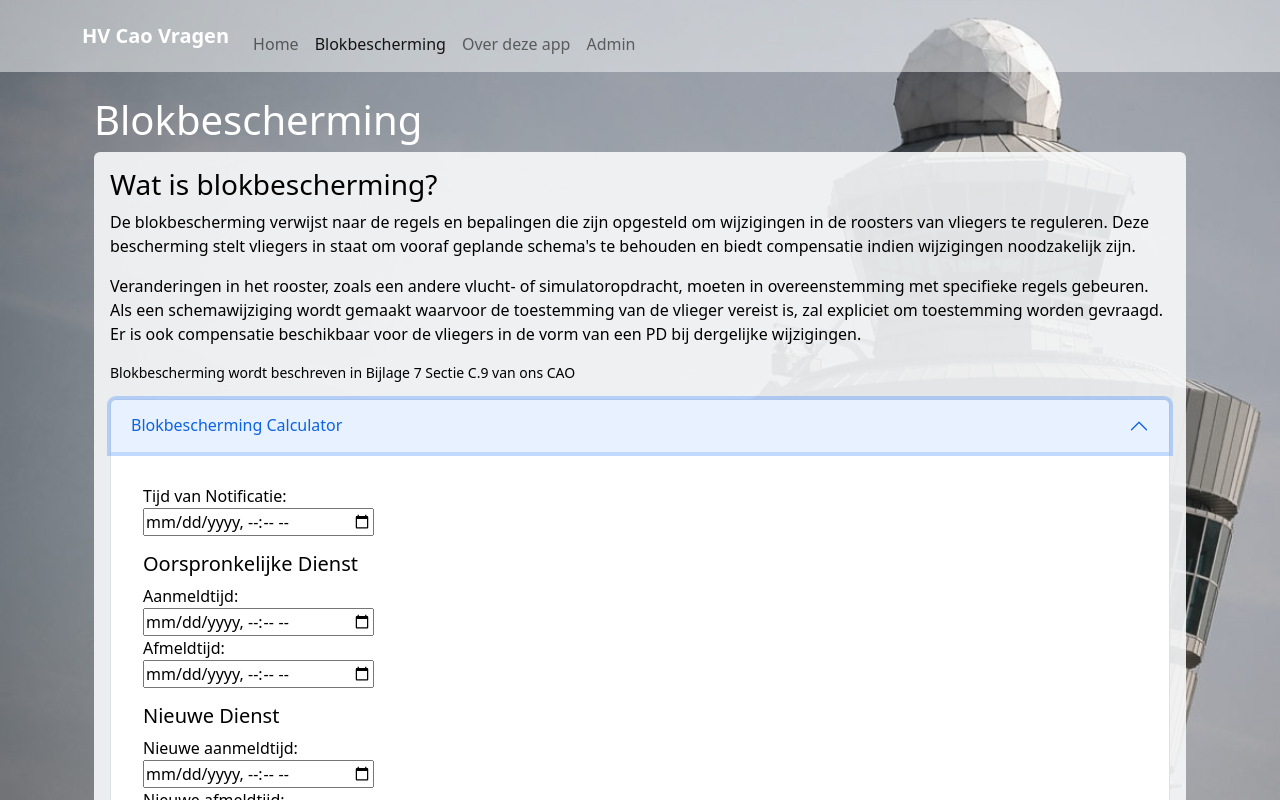
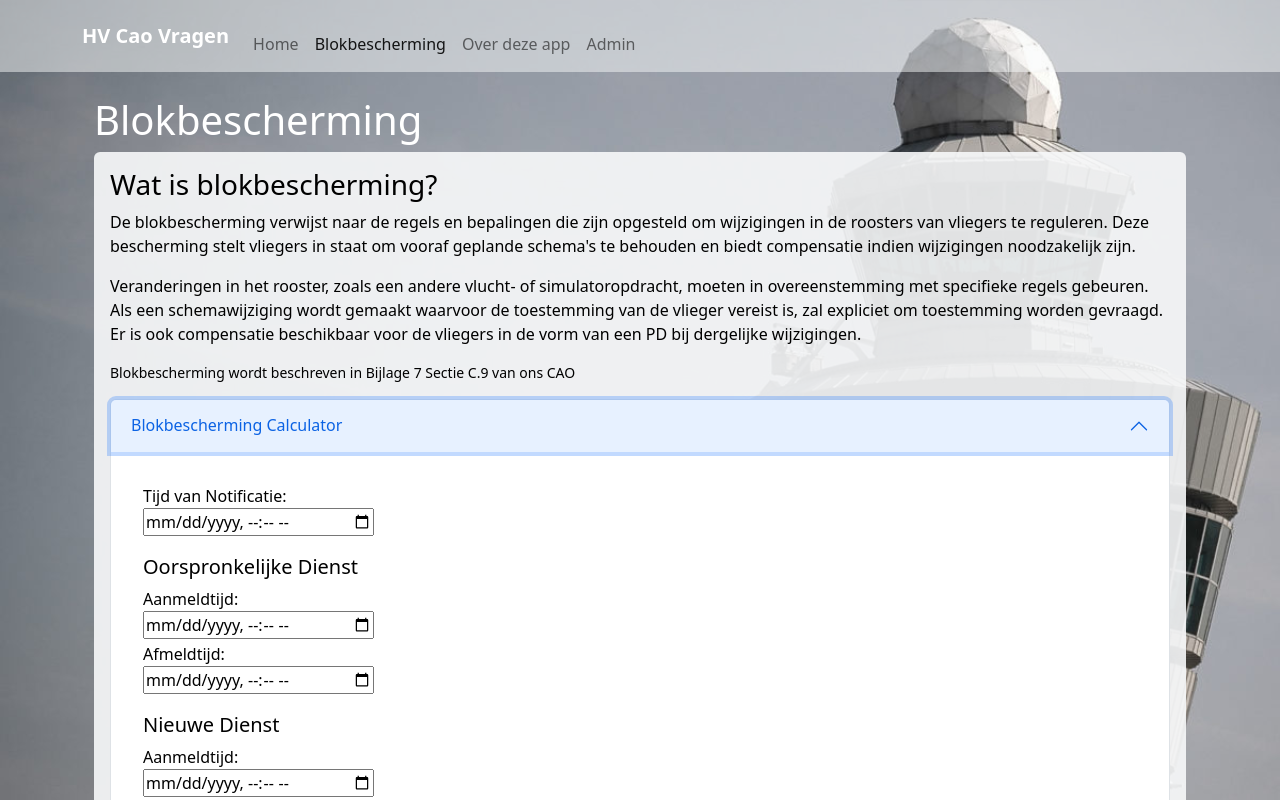
Before and after one commit to DartLazer/hvcao-pwa, a Nuxt app in the folder nuxt3/: page /blokbescherming in a window 1280 px wide. Both pictures are taken after a click on the button "Blokbescherming Calculator". Shown: the top 800 px of the page. Built offline with nearby package versions, Linux system fonts and the light colour scheme.

Commit message:
More styling

```diff
--- a/nuxt3/components/blockbeschermingCalculator.vue
+++ b/nuxt3/components/blockbeschermingCalculator.vue
@@ -41,13 +41,13 @@
             <div>
               <h5 class="mt-3" style="color: black;">Nieuwe Dienst</h5>
               <div>
-                <label for="new-reporting-time" style="color: black;">Nieuwe aanmeldtijd:</label>
+                <label for="new-reporting-time" style="color: black;">Aanmeldtijd:</label>
               </div>
               <div>
                 <input type="datetime-local" v-model="newReportingTimestamp" id="new-reporting-time">
               </div>
               <div>
-                <label for="new-sign-out-time" style="color: black;">Nieuwe afmeldtijd:</label>
+                <label for="new-sign-out-time" style="color: black;">Afmeldtijd:</label>
               </div>
               <div>
                 <input type="datetime-local" v-model="newSignOutTimestamp" id="new-sign-out-time">
@@ -129,3 +129,9 @@ const calculateScheduleChange = () => {
 };
 
 </script>
+
+<style>
+input{
+  margin-bottom: .2rem;
+}
+</style>
```
